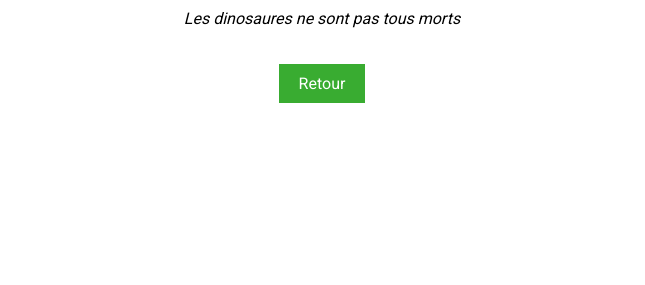
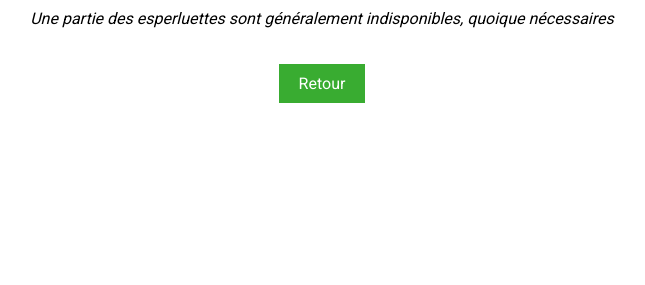
Before and after one commit to LostariaMC/Website, a PHP site: page /views/common/404.php in a window 1280 px wide. Shown: the part 515-800 px from the top of the page, without its empty margins (318-963 px from the left). Run offline with PHP 8.4, Linux system fonts and the light colour scheme.

Commit message:
✨ Add random quotes on 404

```diff
--- a/views/common/404.php
+++ b/views/common/404.php
@@ -64,7 +64,34 @@
                             <h3 class="h2">
                                 Oups, cette page n'existe pas !
                             </h3>
-                            <p style="font-style: italic;">Les dinosaures ne sont pas tous morts</p>
+                            <?php
+                            $quotes = [];
+                            array_push($quotes, "Les dinosaures ne sont pas tous morts");
+                            array_push($quotes, "J'ai pas compris Géant Casino");
+                            array_push($quotes, "Je fais du poney sur une patte");
+                            array_push($quotes, "Les roses sont crémeuses");
+                            array_push($quotes, "L'ampoule brille, mais pas tout le temps..");
+                            array_push($quotes, "Les dinosaures mangent de l'or");
+                            array_push($quotes, "Les poulets sont de lointains descendants des dinosaures");
+                            array_push($quotes, "Elle était si belle la poubelle");
+                            array_push($quotes, "Les violoncelles s'attablèrent et firent du repas un avion");
+                            array_push($quotes, "Le clou souffre autant que le trou");
+                            array_push($quotes, "Une partie des esperluettes sont généralement indisponibles, quoique nécessaires");
+                            array_push($quotes, "Les choux-fleurs sont en chaleur");
+                            array_push($quotes, "Les abricots sont très beau");
+                            array_push($quotes, "Les espagnolettes sont malades, on se demande pourquoi..");
+                            array_push($quotes, "Jardiner, c'est comme faire du vélo");
+                            array_push($quotes, "Comme un puma dans l'antarctique des éléphants");
+                            array_push($quotes, "Les échalottes sont patriotes");
+                            array_push($quotes, "L'utilisation abusive de la souris est sanctionnée");
+                            array_push($quotes, "Qui va la pêche à l'eau car la fin s'y casse");
+                            array_push($quotes, "Les tortues inanimées se trouvent bien embêtées, et par géo-localisation");
+                            array_push($quotes, "Si c'est cette fonte, rèze");
+                            array_push($quotes, "Qu'est ce qu'un idiomatique ?");
+                            array_push($quotes, "Un semblant de tartine ne fait pas de mal à un miroir, annonça-t-il");
+
+                            echo '<p style="font-style: italic;">'. $quotes[array_rand($quotes, 1)] .'</p>';
+                            ?>
                             <a href="./" class="link_404">Retour</a>
                         </div>
                     </div>
```
